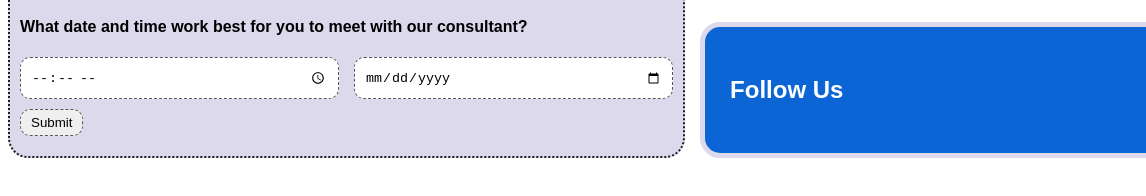
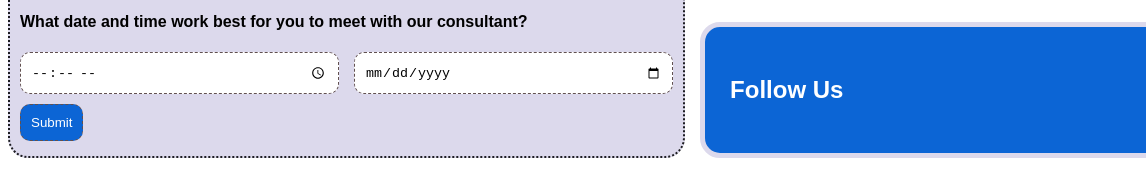
Before and after one commit to sps-frontend-community/sps-frontend, a plain HTML site: page pages/about/contact-us.html in a window 1280 px wide. Shown: the part 562-758 px from the top of the page, 0-1146 px from the left. Drawn offline with Linux system fonts and the light colour scheme.

Commit message:
Contact us.html cdoe except java script

```diff
--- a/pages/about/contact-us.html
+++ b/pages/about/contact-us.html
@@ -63,7 +63,9 @@ Header and footer to be set by Usman-->
 
         .button {
             margin-top: 10px;
-            padding: 5px 10px;
+            padding: 10px;
+            background-color: #0c65D5;
+            color: white;
         }
 
         /* form ended */
```
